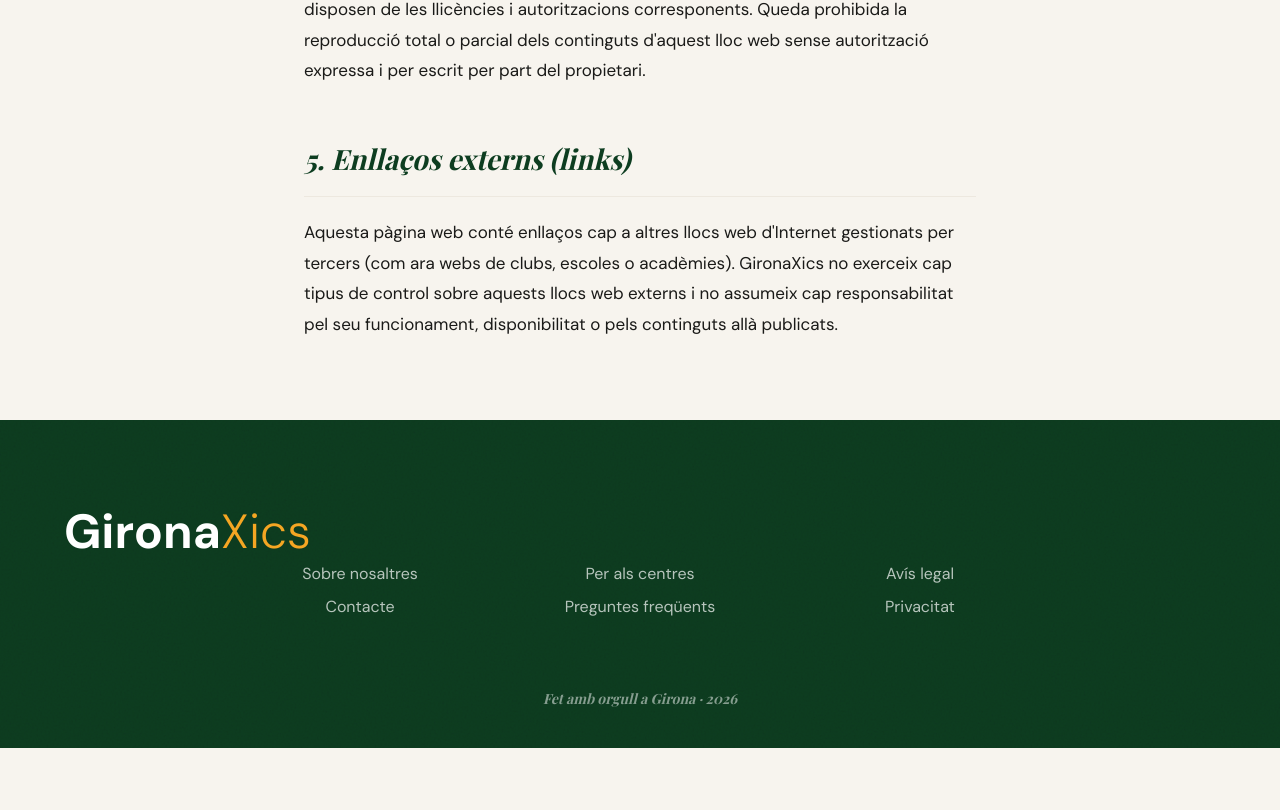
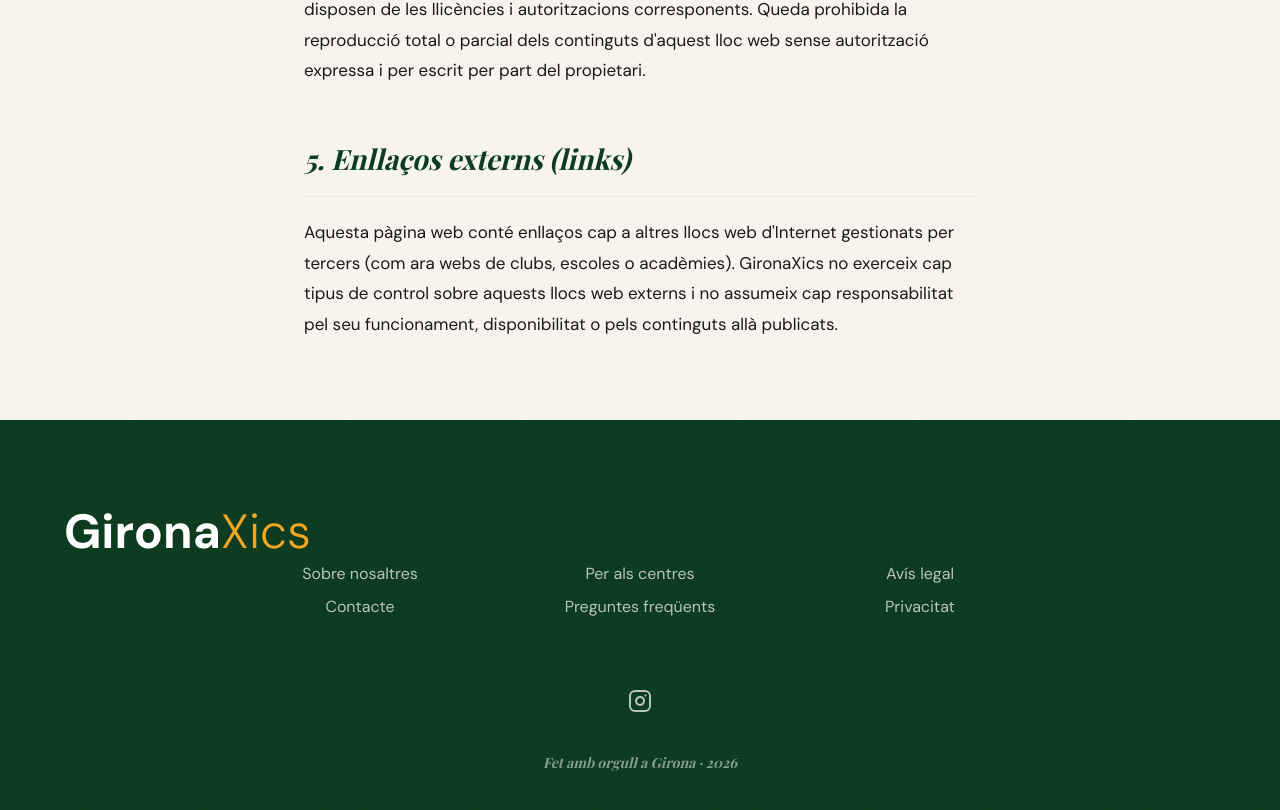
Before and after one commit to madxip/GironaXics, a Next.js app: page /avis-legal in a window 1280 px wide. Shown: the part 1615-2425 px from the top of the page. Before the commit the page ends 2363 px from the top, so only its background shows below. Built offline with nearby package versions, Linux system fonts and the light colour scheme.

Commit message:
fix: Admin pot editar activitats de qualsevol centre

```diff
--- a/src/app/(dashboard)/dashboard/activitats/[id]/editar/page.tsx
+++ b/src/app/(dashboard)/dashboard/activitats/[id]/editar/page.tsx
@@ -58,7 +58,7 @@ export default async function EditarActivitatPage({ params }: EditarActivitatPag
     );
   }
 
-  if (activitat.centreId !== session.user.centreId) {
+  if (!session.user.isAdmin && activitat.centreId !== session.user.centreId) {
     return (
       <div style={{
         padding: "40px",
--- a/src/app/globals.css
+++ b/src/app/globals.css
@@ -920,6 +920,26 @@
             color: white;
         }
 
+        .footer-social {
+            display: flex;
+            justify-content: center;
+            align-items: center;
+            margin-bottom: 40px;
+            position: relative;
+            z-index: 2;
+        }
+
+        .footer-social a {
+            color: rgba(255, 255, 255, 0.7);
+            transition: color 0.3s, transform 0.3s;
+            display: inline-flex;
+        }
+
+        .footer-social a:hover {
+            color: var(--taronja);
+            transform: scale(1.1);
+        }
+
         .footer-bottom {
             text-align: center;
             font-family: var(--font-serif);
--- a/src/components/Footer.tsx
+++ b/src/components/Footer.tsx
@@ -21,6 +21,15 @@ export default function Footer() {
                         <Link href="/privacitat" className="hoverable">Privacitat</Link>
                     </div>
                 </div>
+                <div className="footer-social">
+                    <a href="https://www.instagram.com/gironaxics/" target="_blank" rel="noopener noreferrer" className="hoverable" aria-label="Instagram de GironaXics">
+                        <svg width="24" height="24" viewBox="0 0 24 24" fill="none" stroke="currentColor" strokeWidth="2" strokeLinecap="round" strokeLinejoin="round">
+                            <rect x="2" y="2" width="20" height="20" rx="5" ry="5"></rect>
+                            <path d="M16 11.37A4 4 0 1 1 12.63 8 4 4 0 0 1 16 11.37z"></path>
+                            <line x1="17.5" y1="6.5" x2="17.51" y2="6.5"></line>
+                        </svg>
+                    </a>
+                </div>
                 <div className="footer-bottom">
                     Fet amb orgull a Girona · 2026
                 </div>
```
